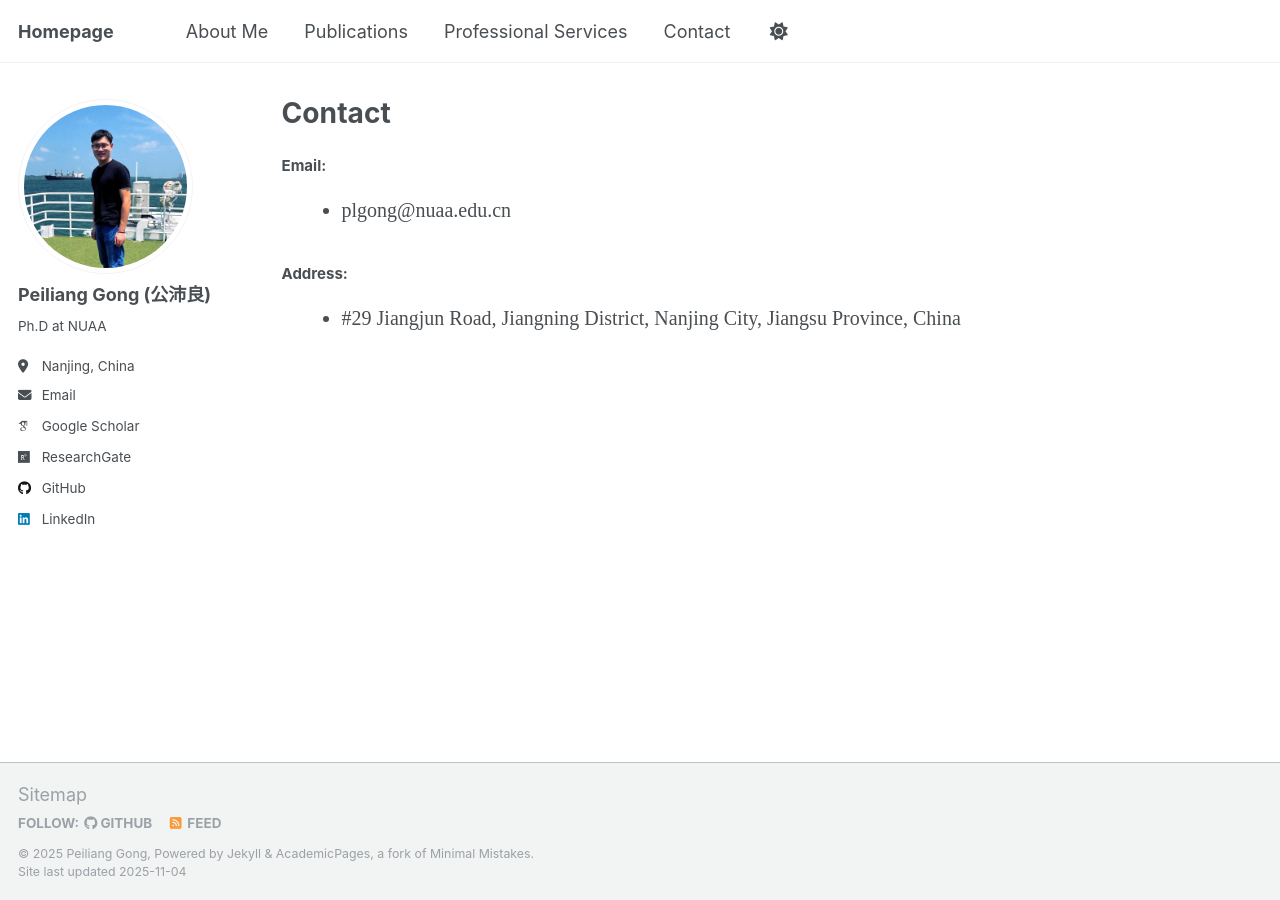
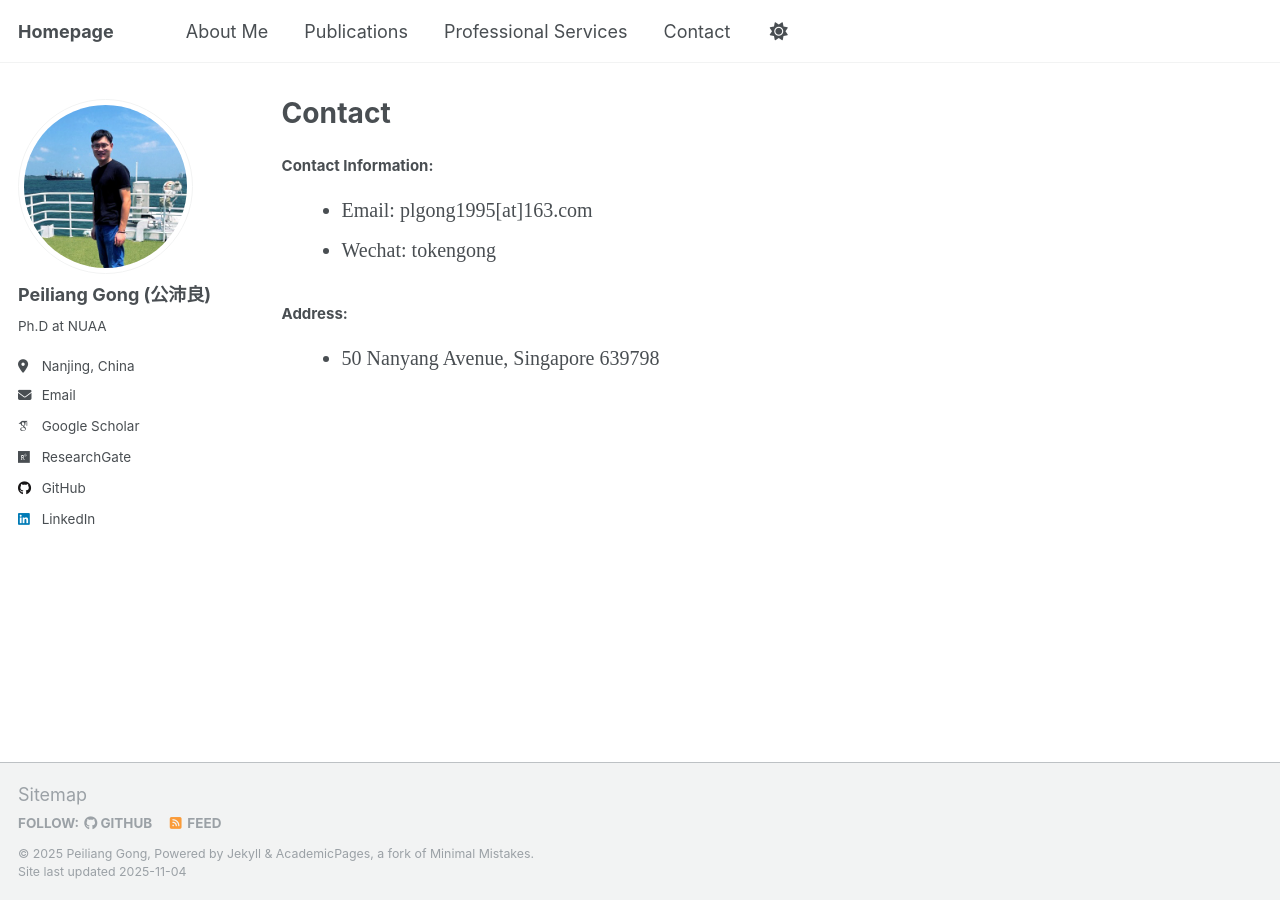
Before and after one commit to Tokenmw/Tokenmw.github.io, a Jekyll site: the page built from _pages/contact.md, in a window 1280 px wide. Built offline with Jekyll 4.4.1, drawn with Linux system fonts in a browser that asks for light colours; some web fonts are replaced.

Commit message:
Update contact.md

```diff
--- a/_pages/contact.md
+++ b/_pages/contact.md
@@ -7,14 +7,15 @@ author_profile: true
 
 <div style="font-family: 'Times New Roman', serif; font-size: 20px;">
 
-<h5 style="font-weight: bold; margin-bottom: 20px;">Email:</h5>
+<h5 style="font-weight: bold; margin-bottom: 20px;">Contact Information:</h5>
 <ul style="list-style-type: disc; margin-left: 20px;">
-  <li>plgong@nuaa.edu.cn</li>
+  <li>Email: plgong1995[at]163.com</li>
+  <li>Wechat: tokengong</li>
 </ul>
 
 <h5 style="font-weight: bold; margin-bottom: 20px; margin-top: 40px;">Address:</h5>
 <ul style="list-style-type: disc; margin-left: 20px;">
-  <li>#29 Jiangjun Road, Jiangning District, Nanjing City, Jiangsu Province, China</li>
+  <li>50 Nanyang Avenue, Singapore 639798</li>
 </ul>
 
 </div>
```
